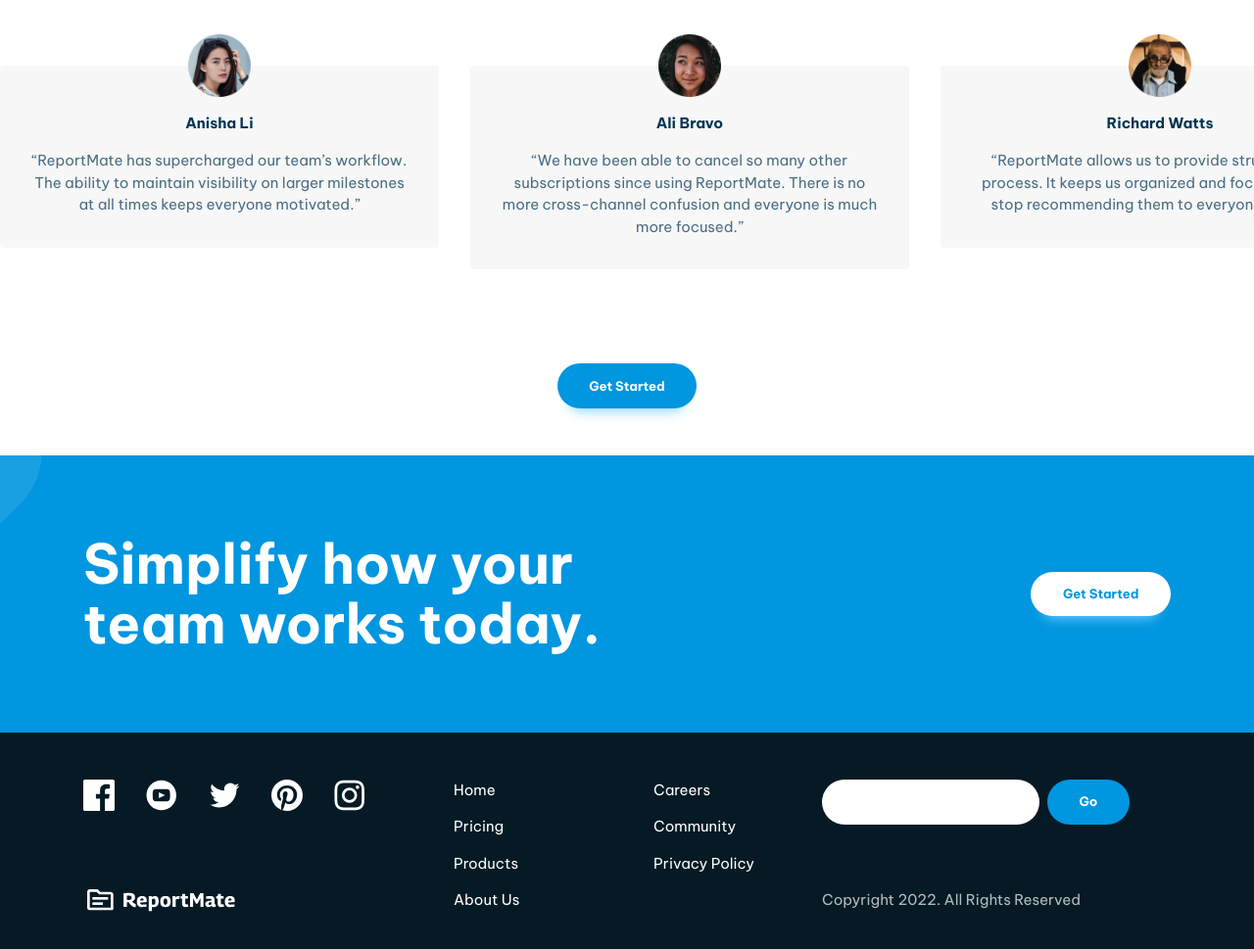
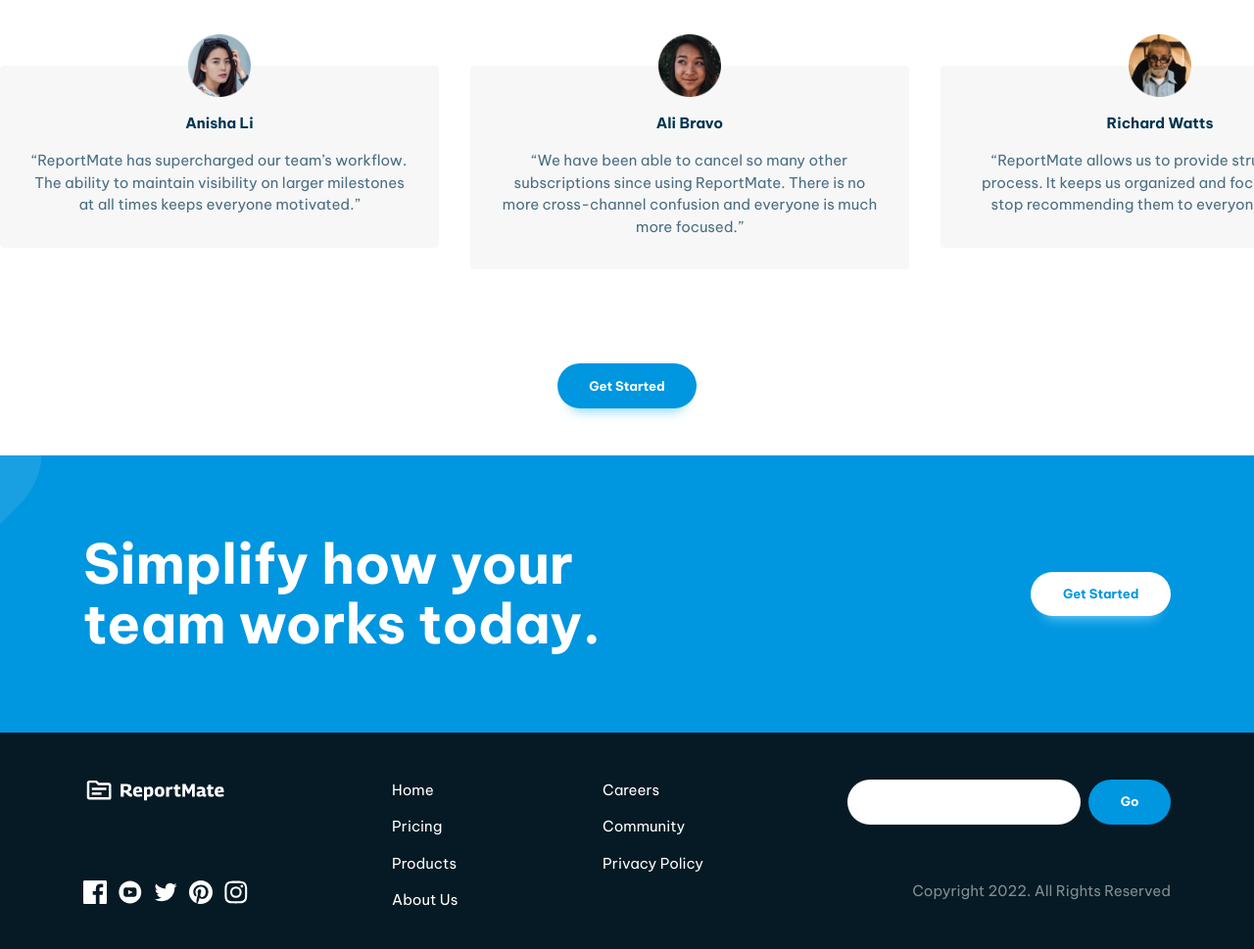
Before and after one commit to mirzakaiyum/reportmate-software-solution, a website built with Vite: page index.html in a window 1280 px wide. Shown: the part 1612-2581 px from the top of the page at 98% size. Built offline with nearby package versions, Linux system fonts and the light colour scheme.

Commit message:
refactoring

```diff
--- a/index.html
+++ b/index.html
@@ -1,26 +1,30 @@
 <!DOCTYPE html>
 <html lang="en">
-
   <head>
     <meta charset="UTF-8" />
     <link rel="icon" type="image/svg+xml" href="images/favicon-32x32.png" />
     <meta name="viewport" content="width=device-width, initial-scale=1.0" />
     <title>ReportMate - Software Solution</title>
-  <link rel="preconnect" href="https://fonts.googleapis.com">
-  <link rel="preconnect" href="https://fonts.gstatic.com" crossorigin>
-  <link href="https://fonts.googleapis.com/css2?family=Be+Vietnam+Pro:wght@400;500;700&display=swap" rel="stylesheet">
+    <link rel="preconnect" href="https://fonts.googleapis.com" />
+    <link rel="preconnect" href="https://fonts.gstatic.com" crossorigin />
+    <link
+      href="https://fonts.googleapis.com/css2?family=Be+Vietnam+Pro:wght@400;500;700&display=swap"
+      rel="stylesheet"
+    />
     <link rel="stylesheet" href="a11y-slider.css" />
-  <link rel="stylesheet" href="style.css">
+    <link rel="stylesheet" href="style.css" />
   </head>
 
   <body>
     <header class="primary-header">
       <div class="container">
         <div class="nav-wrapper">
-        <a href="#"><img src="images/logo_color.svg" alt="ReportMate"></a>
-        <button class="mobile-nav-toggle" aria-controls="primary-navigation" aria-expanded="false">
-          <img class="icon-hamburger" src="images/icon-hamburger.svg" alt="" aria-hidden="true">
-          <img class="icon-close" src="images/icon-close.svg" alt="" aria-hidden="true">
+          <a href="#"><img src="images/logo_color.svg" alt="ReportMate" /></a>
+          <button
+            class="mobile-nav-toggle"
+            aria-controls="primary-navigation"
+            aria-expanded="false"
+          >
             <span class="visually-hidden">Menu</span>
           </button>
           <nav class="primary-navigation" id="primary-navigation">
@@ -32,25 +36,29 @@
               <li><a href="#">Community</a></li>
             </ul>
           </nav>
-        <button class="button | display-sm-none display-md-inline-flex">Get Started</button>
+          <button class="button | display-sm-none display-md-inline-flex">
+            Get Started
+          </button>
         </div>
       </div>
     </header>
 
     <main>
-    <section class="padding-block-900">
+      <section class="hero | padding-block-900">
         <div class="container">
           <div class="even-columns">
             <div class="flow">
-            <h1 class="fs-primary-heading fw-bold">Bring everyone
-              together to build
-              better products.</h1>
-            <p>ReportMate makes it simple for software teams to plan day-to-day tasks while keeping the larger team goals in
-              view.</p>
+              <h1 class="fs-primary-heading fw-bold">
+                Bring everyone together to build better products.
+              </h1>
+              <p>
+                ReportMate makes it simple for software teams to plan day-to-day
+                tasks while keeping the larger team goals in view.
+              </p>
               <button class="button">Get Started</button>
             </div>
             <div>
-            <img src="images/illustration-intro.svg" alt="">
+              <img src="images/illustration-intro.svg" alt="" />
             </div>
           </div>
         </div>
@@ -59,44 +67,57 @@
       <section class="padding-block-900">
         <div class="container">
           <div class="even-columns">
-          <div class="flow text-center-sm-only margi" style="--flow-spacer: 1.5rem">
-            <h2 class="fs-secondary-heading fw-bold">What’s different about ReportMate?</h2>
-            <p>ReportMate provides all the functionality your team needs, without the complexity. Our software is
-              tailor-made for modern
-              digital product teams.</p>
+            <div
+              class="flow text-center-sm-only margi"
+              style="--flow-spacer: 1.5rem"
+            >
+              <h2 class="fs-secondary-heading fw-bold">
+                What’s different about ReportMate?
+              </h2>
+              <p>
+                ReportMate provides all the functionality your team needs,
+                without the complexity. Our software is tailor-made for modern
+                digital product teams.
+              </p>
             </div>
             <div>
               <ul class="numbered-items | flow" role="list">
                 <li>
                   <div class="flow" style="--flow-spacer: 1em">
-                  <h3 class="numbered-items__title | fs-600 fw-bold">Track company-wide progress</h3>
-                  <p class="numbered-items__body" data-width="wide">See how your day-to-day tasks fit into the wider
-                    vision. Go from tracking
-                    progress at the milestone
-                    level all the way
-                    done to the smallest of details. Never lose sight of the bigger picture again.</p>
+                    <h3 class="numbered-items__title | fs-600 fw-bold">
+                      Track company-wide progress
+                    </h3>
+                    <p class="numbered-items__body" data-width="wide">
+                      See how your day-to-day tasks fit into the wider vision.
+                      Go from tracking progress at the milestone level all the
+                      way done to the smallest of details. Never lose sight of
+                      the bigger picture again.
+                    </p>
                   </div>
                 </li>
                 <li>
                   <div class="flow" style="--flow-spacer: 1em">
-                  <h3 class="numbered-items__title | fs-600 fw-bold">Advanced built-in reports</h3>
-                  <p class="numbered-items__body" data-width="wide">Set internal delivery estimates and track progress
-                    toward company goals. Our
-                    customisable dashboard
-                    helps you build out
-                    the reports you need to keep key stakeholders informed.</p>
-
+                    <h3 class="numbered-items__title | fs-600 fw-bold">
+                      Advanced built-in reports
+                    </h3>
+                    <p class="numbered-items__body" data-width="wide">
+                      Set internal delivery estimates and track progress toward
+                      company goals. Our customisable dashboard helps you build
+                      out the reports you need to keep key stakeholders
+                      informed.
+                    </p>
                   </div>
                 </li>
                 <li>
                   <div class="flow" style="--flow-spacer: 1em">
-                  <h3 class="numbered-items__title | fs-600 fw-bold">Everything you need in one place</h3>
-                  <p class="numbered-items__body" data-width="wide">Stop jumping from one service to another to
-                    communicate, store files, track tasks
-                    and share
-                    documents. ReportMate offers an
-                    all-in-one team productivity solution.</p>
-
+                    <h3 class="numbered-items__title | fs-600 fw-bold">
+                      Everything you need in one place
+                    </h3>
+                    <p class="numbered-items__body" data-width="wide">
+                      Stop jumping from one service to another to communicate,
+                      store files, track tasks and share documents. ReportMate
+                      offers an all-in-one team productivity solution.
+                    </p>
                   </div>
                 </li>
               </ul>
@@ -105,52 +126,59 @@
         </div>
       </section>
 
-    <section class="carousel | padding-block-700  text-center" style="overflow: hidden;">
+      <section
+        class="carousel | padding-block-700 text-center"
+        style="overflow: hidden"
+      >
         <h2 class="fs-secondary-heading fw-bold">What they've said</h2>
         <!-- Carousel here -->
         <ul class="slider | padding-block-700">
           <li>
-          <img src="images/avatar-anisha.png" alt="">
+            <img src="images/avatar-anisha.png" alt="" />
 
             <div class="slider-content | flow" style="--flow-spacer: 1rem">
               <h3 class="fw-bold">Anisha Li</h3>
-            <p data-width="wide">“ReportMate has supercharged our team’s workflow. The ability to maintain visibility on
-              larger milestones at all times keeps
-              everyone motivated.”</p>
+              <p data-width="wide">
+                “ReportMate has supercharged our team’s workflow. The ability to
+                maintain visibility on larger milestones at all times keeps
+                everyone motivated.”
+              </p>
             </div>
           </li>
           <li>
-          <img src="images/avatar-ali.png" alt="">
+            <img src="images/avatar-ali.png" alt="" />
 
             <div class="slider-content | flow" style="--flow-spacer: 1rem">
               <h3 class="fw-bold">Ali Bravo</h3>
-            <p data-width="wide">“We have been able to cancel so many other subscriptions since using ReportMate. There is
-              no
-              more cross-channel
-              confusion
-              and everyone is much more focused.”</p>
+              <p data-width="wide">
+                “We have been able to cancel so many other subscriptions since
+                using ReportMate. There is no more cross-channel confusion and
+                everyone is much more focused.”
+              </p>
             </div>
           </li>
           <li>
-          <img src="images/avatar-richard.png" alt="">
+            <img src="images/avatar-richard.png" alt="" />
 
             <div class="slider-content | flow" style="--flow-spacer: 1rem">
               <h3 class="fw-bold">Richard Watts</h3>
-            <p data-width="wide">“ReportMate allows us to provide structure and process. It keeps us organized and focused.
-              I
-              can’t stop recommending them to
-              everyone I talk to!” </p>
+              <p data-width="wide">
+                “ReportMate allows us to provide structure and process. It keeps
+                us organized and focused. I can’t stop recommending them to
+                everyone I talk to!”
+              </p>
             </div>
           </li>
           <li>
-          <img src="images/avatar-shanai.png" alt="">
+            <img src="images/avatar-shanai.png" alt="" />
 
             <div class="slider-content | flow" style="--flow-spacer: 1rem">
               <h3 class="fw-bold">Shanai Gough</h3>
-            <p data-width="wide">“Their software allows us to track, ReportMate and collaborate on our projects from
-              anywhere.
-              It keeps the whole team
-              in-sync without being intrusive.” </p>
+              <p data-width="wide">
+                “Their software allows us to track, ReportMate and collaborate
+                on our projects from anywhere. It keeps the whole team in-sync
+                without being intrusive.”
+              </p>
             </div>
           </li>
         </ul>
@@ -161,7 +189,9 @@
         <div class="container">
           <div class="even-columns vertical-align-center">
             <div>
-            <p class="fs-primary-heading fw-bold">Simplify how your team works today.</p>
+              <p class="fs-primary-heading fw-bold">
+                Simplify how your team works today.
+              </p>
             </div>
             <div class="justify-self-end-md">
               <button class="button" data-type="inverted">Get Started</button>
@@ -171,43 +201,65 @@
       </section>
     </main>
 
-  <footer class="primary-footer | padding-block-700 bg-neutral-900 text-neutral-100">
+    <footer
+      class="primary-footer | padding-block-700 bg-neutral-900 text-neutral-100"
+    >
       <div class="container">
-      <div class="primary-footer-wrapper">
-        <div class="primary-footer-logo-social">
-          <a href="#"><img src="images/logo.svg" alt="ReportMate"></a>
+        <div class="primary-footer__wrapper">
+          <a class="primary-footer__logo" href="#" aria-label="home"
+            ><img class="logo" src="images/logo.svg" alt="ReportMate"
+          /></a>
 
           <ul class="social-list" role="list" aria-label="Social links">
-            <li><a aria-label="facebook" href="#">
+            <li>
+              <a aria-label="facebook" href="#">
                 <svg class="social-icon">
-                  <use xlink:href="images/social-icons.svg#icon-facebook"></use>
-                </svg></a>
+                  <use
+                    xlink:href="images/social-icons.svg#icon-facebook"
+                  ></use></svg
+              ></a>
             </li>
-            <li><a aria-label="youtube" href="#">
+            <li>
+              <a aria-label="youtube" href="#">
                 <svg class="social-icon">
                   <use xlink:href="images/social-icons.svg#icon-youtube"></use>
                 </svg>
-              </a></li>
-            <li><a aria-label="twitter" href="#">
+              </a>
+            </li>
+            <li>
+              <a aria-label="twitter" href="#">
                 <svg class="social-icon">
                   <use xlink:href="images/social-icons.svg#icon-twitter"></use>
                 </svg>
-              </a></li>
-            <li><a aria-label="pinterest" href="#">
+              </a>
+            </li>
+            <li>
+              <a aria-label="pinterest" href="#">
                 <svg class="social-icon">
-                  <use xlink:href="images/social-icons.svg#icon-pinterest"></use>
+                  <use
+                    xlink:href="images/social-icons.svg#icon-pinterest"
+                  ></use>
                 </svg>
-              </a></li>
-            <li><a aria-label="instragram" href="#">
+              </a>
+            </li>
+            <li>
+              <a aria-label="instragram" href="#">
                 <svg class="social-icon">
-                  <use xlink:href="images/social-icons.svg#icon-instagram"></use>
+                  <use
+                    xlink:href="images/social-icons.svg#icon-instagram"
+                  ></use>
                 </svg>
-              </a></li>
+              </a>
+            </li>
           </ul>
-        </div>
-        <div class="primary-footer-nav">
+          <div class="primary-footer__nav-wrapper">
             <nav class="footer-nav">
-            <ul class="flow" style="--flow-spacer: 1em" aria-label="Footer" role="list">
+              <ul
+                class="flow"
+                style="--flow-spacer: 1em"
+                aria-label="Footer"
+                role="list"
+              >
                 <li><a href="#">Home</a></li>
                 <li><a href="#">Pricing</a></li>
                 <li><a href="#">Products</a></li>
@@ -218,20 +270,19 @@
               </ul>
             </nav>
           </div>
-        <div class="primary-footer-form">
-          <form action="">
-            <input type="email">
+          <!-- <div class="primary-footer-form"> -->
+          <form class="primary-footer__form" action="">
+            <input type="email" />
             <button class="button" data-shadow="none">Go</button>
           </form>
-          <p>Copyright 2022. All Rights Reserved</p>
-        </div>
+          <p class="primary-footer__copyright">
+            Copyright 2022. All Rights Reserved
+          </p>
         </div>
       </div>
     </footer>
 
-
     <script src="a11y-slider.js"></script>
     <script type="module" src="main.js"></script>
   </body>
-
 </html>
--- a/style.css
+++ b/style.css
@@ -210,14 +210,19 @@
 }
 
 @media (max-width: 50em) {
+  .primary-header[data-overlay] {
+    position: relative;
+    isolation: isolate;
+    z-index: 999;
+  }
+
   .primary-navigation {
     display: none;
-
     position: fixed;
     padding: var(--size-700);
     inset: 7rem var(--size-400) auto;
     max-width: 25rem;
-    margin-left: auto;
+    margin-inline: auto;
     background: var(--clr-neutral-100);
     border-radius: var(--size-100);
     box-shadow: 0 0 0.75em rgb(0, 0, 0, 0.05);
@@ -251,10 +256,17 @@
     background: transparent;
     border: 0;
     padding: 0.5em;
+    width: 1.75rem;
+    aspect-ratio: 1;
+
+    background-image: url('images/icon-hamburger.svg');
+    background-size: contain;
+    background-repeat: no-repeat;
+    background-position: center;
   }
 
-  .mobile-nav-toggle .icon-close {
-    display: none;
+  .mobile-nav-toggle[aria-expanded="true"] {
+    background-image: url('images/icon-close.svg');
   }
 }
 
@@ -264,69 +276,11 @@
   --logo-color: var(--clr-neutral-100);
 }
 
-.primary-footer-wrapper {
-  display: grid;
-  gap: var(--size-700);
-  grid-template-areas:
-    "form"
-    "nav"
-    "logo-social";
-}
-
-.primary-footer-logo-social {
-  grid-area: logo-social;
-
-  display: flex;
-  flex-direction: column-reverse;
-  align-items: center;
-  gap: var(--size-700);
-}
-
-.primary-footer-nav {
-  grid-area: nav;
-}
-
-.primary-footer-form {
-  grid-area: form;
-
-  display: grid;
-  align-content: space-between;
-}
-
-.primary-footer form {
-  display: flex;
-  gap: var(--size-200);
-}
-
-input:where([type="text"], [type="email"], ) {
-  border-radius: 100vw;
-  border: 0;
-  padding: var(--size-300) var(--size-400);
-}
-
-@media (min-width: 50em) {
-  .primary-footer-wrapper {
-    grid-template-areas: "logo-social nav form";
-  }
-
-  .primary-footer-logo-social {
-    align-items: flex-start;
-    justify-content: space-between;
-    gap: var(--size-700);
-  }
-}
-
-@media (max-width: 50em) {
-  .primary-footer-wrapper > * {
-    margin-inline: auto;
-  }
-}
-
 /* footer navigation */
 
 .footer-nav {
   columns: 2;
-  gap: clamp(var(--size-200), 30vw, var(--size-900));
+  gap: clamp(4rem, 10vw, 7rem);
 }
 
 .footer-nav a {
@@ -336,6 +290,83 @@
 
 .footer-nav a:is(:hover, :focus) {
   color: var(--clr-accent-400);
+}
+
+.primary-footer__wrapper {
+  display: grid;
+  gap: var(--size-700);
+  justify-content: center;
+  align-items: start;
+  grid-template-areas:
+    "form"
+    "nav"
+    "social"
+    "logo"
+    "copyright";
+}
+
+.primary-footer__logo {
+  grid-area: logo;
+  margin-inline: auto;
+}
+
+.primary-footer__copyright {
+  grid-area: copyright;
+  opacity: 0.5;
+  text-align: center;
+}
+
+/* .primary-footer-logo-social {
+  grid-area: logo-social;
+
+  display: flex;
+  flex-direction: column-reverse;
+  align-items: center;
+  gap: var(--size-700);
+} */
+
+.primary-footer__nav-wrapper {
+  grid-area: nav;
+  max-width: 30rem;
+  margin-inline: auto;
+}
+
+.primary-footer__form {
+  grid-area: form;
+
+  display: flex;
+  gap: var(--size-200);
+}
+
+
+
+input:where([type="text"], [type="email"], ) {
+  border-radius: 100vw;
+  border: 0;
+  padding: var(--size-300) var(--size-500);
+  width: max(100%, 14rem)
+}
+
+@media (min-width: 50em) {
+  .primary-footer__wrapper {
+    grid-template-areas:
+      'logo nav form'
+      'social nav copyright'
+    ;
+    grid-template-columns: min-content 1fr auto;
+  }
+
+  .primary-footer__copyright {
+    text-align: right;
+
+  }
+
+}
+
+@media (max-width: 50em) {
+  .primary-footer__wrapper > * {
+    margin-inline: auto;
+  }
 }
 
 /* social list */
@@ -349,6 +380,17 @@
   width: var(--size-600);
   aspect-ratio: 1;
   fill: var(--clr-neutral-100);
+}
+
+@media (min-width: 47em) {
+  .social-list {
+    gap: var(--size-300);
+  }
+
+  .social-icon {
+    width: var(--size-500);
+    max-width: revert;
+  }
 }
 
 .social-list a:is(:hover, :focus) .social-icon {
```
Lines whose indentation alone changed are shown as unchanged.
